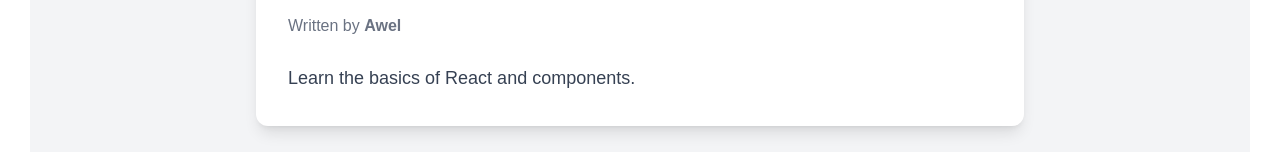
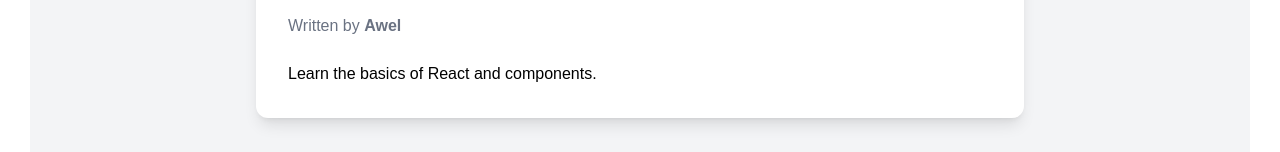
Before and after one commit to ASK9669/ASTUMSJ_dev_Project4, a React (Vite) app: page /blog/1 in a window 1280 px wide. Shown: the part 584-736 px from the top of the page. Built offline with nearby package versions, Linux system fonts and the light colour scheme; no server answers; the HTML template or start-up script is replaced by a standard one.

Commit message:
3rd commit

```diff
--- a/src/App.css
+++ b/src/App.css
@@ -1,7 +1,7 @@
 body {
   margin: 30px;
   font-family: Arial, sans-serif;
-  background: #ffffff;
+  background: white;
 }
 
 .blog-card {
--- a/src/components/BlogForm.jsx
+++ b/src/components/BlogForm.jsx
@@ -1,31 +1,38 @@
 import { useState } from "react";
 import { Link } from "react-router-dom";
+import BlogCard from "./BlogCard";
 
 function BlogForm({ addBlog }) {
   const [title, setTitle] = useState("");
   const [author, setAuthor] = useState("");
   const [description, setDescription] = useState("");
+  const wordCount = description
+    .trim()
+    .split(/\s+/)
+    .filter((word) => word.length > 0).length;
 
   function handleSubmit(e) {
     e.preventDefault();
-    const newBlog = {title, author, description,};
+    const newBlog = { title, author, description };
     addBlog(newBlog);
     setTitle("");
     setAuthor("");
     setDescription("");
-
   }
-  function returnTohome(){
-    <Link className="hover:text-blue-400" to="/"></Link>
-
+  function returnTohome() {
+    <Link className="hover:text-blue-400" to="/"></Link>;
   }
 
   return (
-    <div className=" min-h-screen bg-gray-100 flex justify-center items-center p-5 text-center" >
+    <div className=" min-h-screen bg-gray-100 flex justify-center items-center p-5 text-center">
       <form
-        onSubmit= {handleSubmit}
-        className=" bg-white shadow-lg rounded-xl p-8 w-full max-w-xl" >
-        <h2 className="text-3xl font-bold text-center mb-6" > Create New Blog</h2>
+        onSubmit={handleSubmit}
+        className=" bg-white shadow-lg rounded-xl p-8 w-full max-w-xl"
+      >
+        <h2 className="text-3xl font-bold text-center mb-6">
+          {" "}
+          Create New Blog
+        </h2>
 
         {/* Title */}
         <input
@@ -33,7 +40,8 @@
           placeholder="Blog Title"
           value={title}
           onChange={(e) => setTitle(e.target.value)}
-          className=" w-full border rounded-lg p-3 mb-4 focus:outline-none focus:ring-2 focus:ring-blue-500"/>
+          className=" w-full border rounded-lg p-3 mb-4 focus:outline-none focus:ring-2 focus:ring-blue-500"
+        />
 
         {/* Author */}
         <input
@@ -41,21 +49,28 @@
           placeholder="Author Name"
           value={author}
           onChange={(e) => setAuthor(e.target.value)}
-          className=" w-full border rounded-lg p-3 mb-4 focus:outline-none focus:ring-2 focus:ring-blue-500"/>
+          className=" w-full border rounded-lg p-3 mb-4 focus:outline-none focus:ring-2 focus:ring-blue-500"
+        />
 
         {/* Description */}
+          <p className="text-sm text-gray-500 mt-2 float-right">
+          Words: <span className="font-semibold">{wordCount}</span>
+        </p>
         <textarea
           placeholder="Write your blog..."
           rows="5"
           value={description}
           onChange={(e) => setDescription(e.target.value)}
-       className=" w-full border rounded-lg p-3 mb-4 focus:outline-none focus:ring-2 focus:ring-blue-500"/>
+          rows={8}
+          className=" w-full border rounded-lg p-3 mb-4 focus:outline-none focus:ring-2 focus:ring-blue-500"
+        />
 
 
         {/* Button */}
         <button
           type="submit"
-          className=" w-30 bg-blue-600 text-white py-3 rounded-lg font-semibold hover:bg-blue-700 transition" >
+          className=" w-30 bg-blue-600 text-white py-3 rounded-lg font-semibold hover:bg-blue-700 transition"
+        >
           Publish Blog
         </button>
       </form>
--- a/src/pages/BlogDetails.jsx
+++ b/src/pages/BlogDetails.jsx
@@ -71,15 +71,7 @@
           </p>
 
           {/* Content */}
-          <p
-            className="
-            text-lg
-            leading-8
-            text-gray-700
-          "
-          >
-            {blog.description}
-          </p>
+          <p className="whitespace-pre-line">{blog.description}</p>
         </div>
       </article>
     </div>
```
